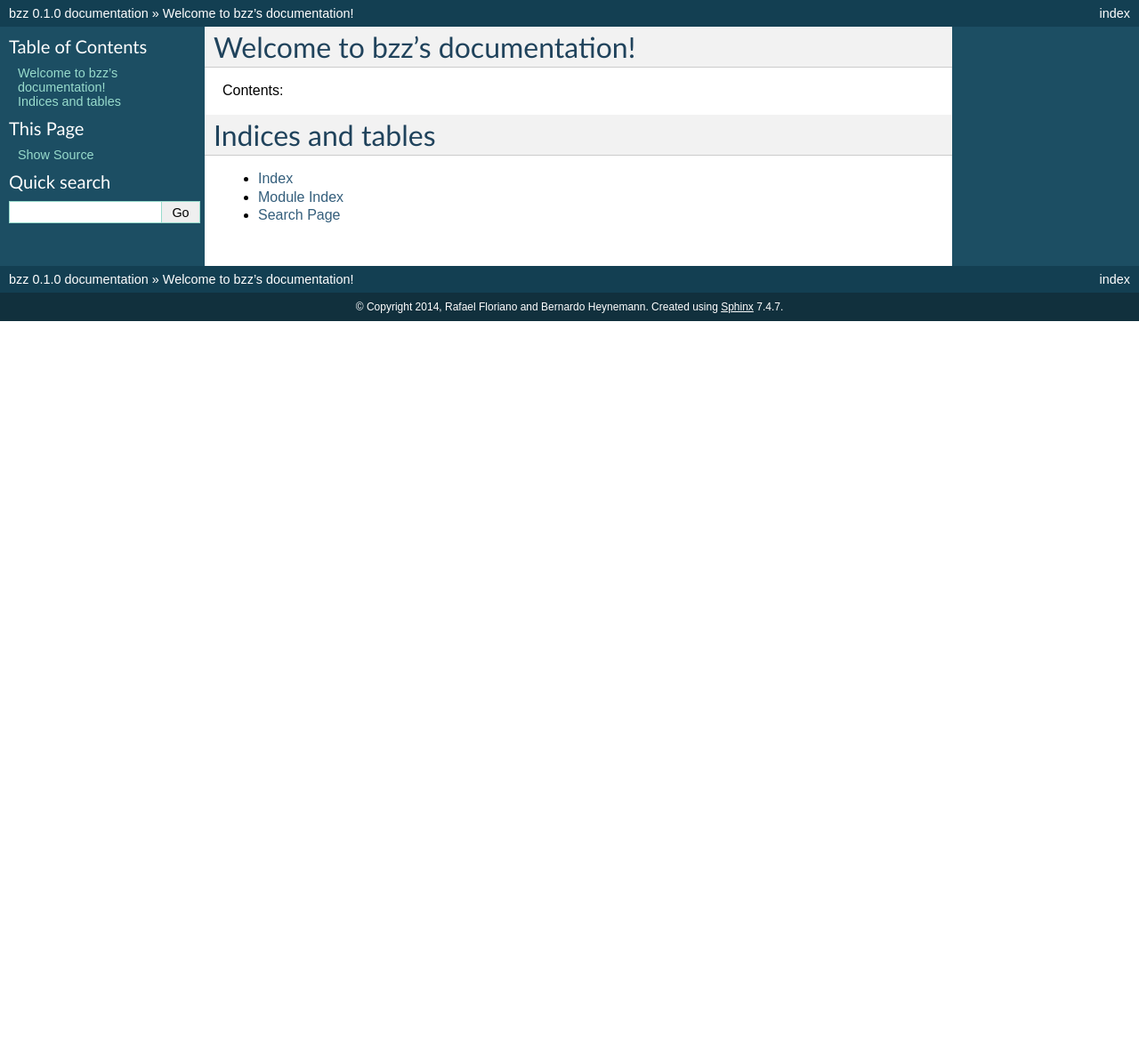
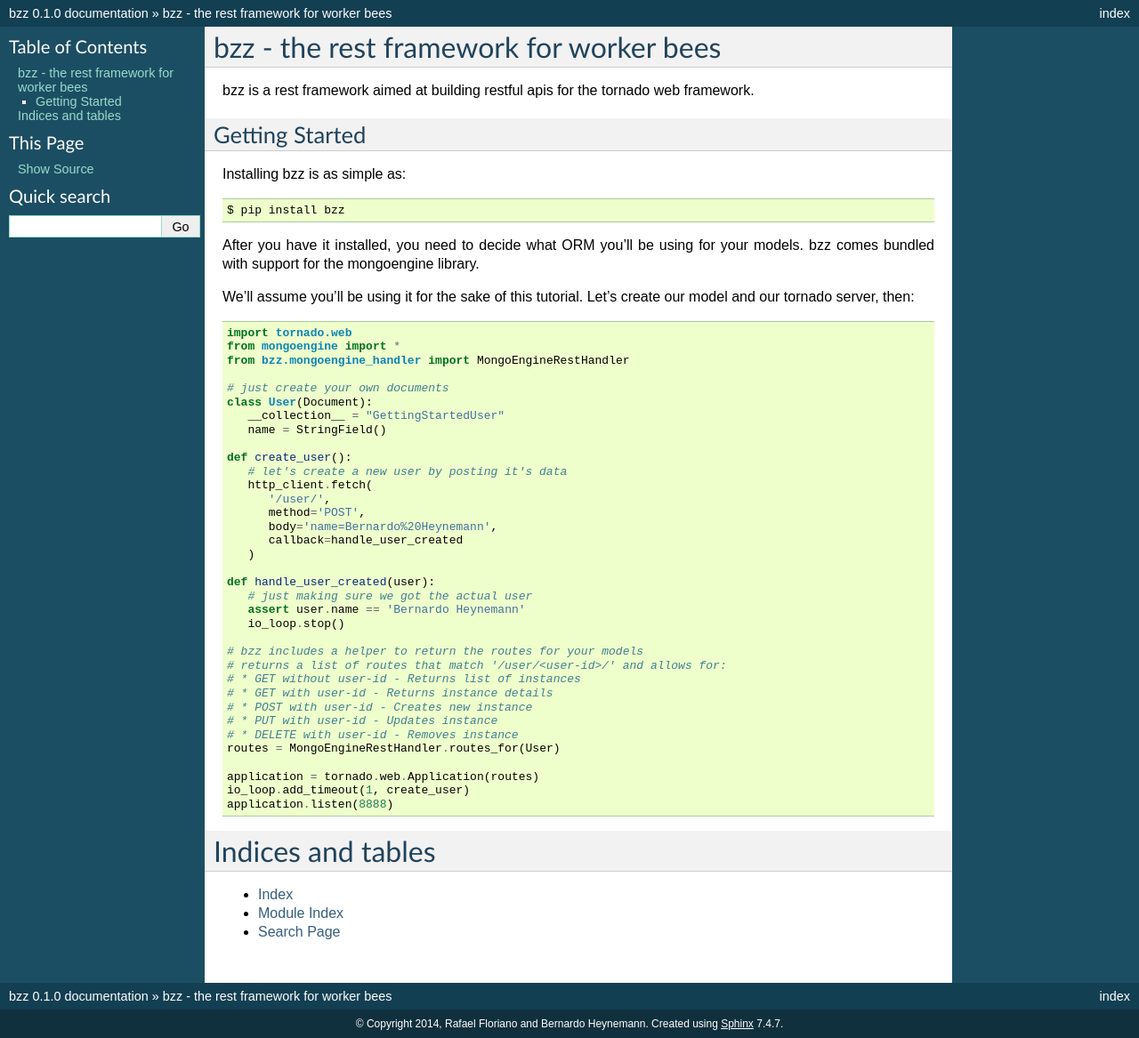
Before and after one commit to bzz-framework/bzz, a Sphinx documentation site: the page built from docs/index.rst, in a window 1280 px wide. Shown: the whole page at 89% size. Built offline with Sphinx 7.4.7, drawn with Linux system fonts in a browser that asks for light colours; before the commit the page ends 900 px from its top, so only the background shows below that.

Commit message:
docs and doctest

```diff
--- a/docs/index.rst
+++ b/docs/index.rst
@@ -3,15 +3,71 @@
    You can adapt this file completely to your liking, but it should at least
    contain the root `toctree` directive.
 
-Welcome to bzz's documentation!
-===============================
+bzz - the rest framework for worker bees
+========================================
 
-Contents:
+bzz is a rest framework aimed at building restful apis for the tornado web framework.
+
+Getting Started
+---------------
+
+Installing bzz is as simple as::
+
+   $ pip install bzz
+
+After you have it installed, you need to decide what ORM you'll be using for your models. bzz comes bundled with support for the mongoengine library.
+
+We'll assume you'll be using it for the sake of this tutorial. Let's create our model and our tornado server, then:
+
+.. testsetup:: getting_started
+
+   import tornado.ioloop
+   from tornado.httpclient import AsyncHTTPClient
+   from mongoengine import *
+   io_loop = tornado.ioloop.IOLoop.instance()
+   connect("doctest", host="localhost", port=3334)
+   http_client = AsyncHTTPClient(io_loop=io_loop)
+
+.. testcode:: getting_started
+
+   import tornado.web
+   from mongoengine import *
+   from bzz.mongoengine_handler import MongoEngineRestHandler
+
+   # just create your own documents
+   class User(Document):
+      __collection__ = "GettingStartedUser"
+      name = StringField()
+
+   def create_user():
+      # let's create a new user by posting it's data
+      http_client.fetch(
+         '/user/',
+         method='POST',
+         body='name=Bernardo%20Heynemann',
+         callback=handle_user_created
+      )
+
+   def handle_user_created(user):
+      # just making sure we got the actual user
+      assert user.name == 'Bernardo Heynemann'
+      io_loop.stop()
+
+   # bzz includes a helper to return the routes for your models
+   # returns a list of routes that match '/user/<user-id>/' and allows for:
+   # * GET without user-id - Returns list of instances
+   # * GET with user-id - Returns instance details
+   # * POST with user-id - Creates new instance
+   # * PUT with user-id - Updates instance
+   # * DELETE with user-id - Removes instance
+   routes = MongoEngineRestHandler.routes_for(User)
+
+   application = tornado.web.Application(routes)
+   io_loop.add_timeout(1, create_user)
+   application.listen(8888)
 
 .. toctree::
    :maxdepth: 2
-
-
 
 Indices and tables
 ==================
```
Also changed, not shown: 1 other file.
